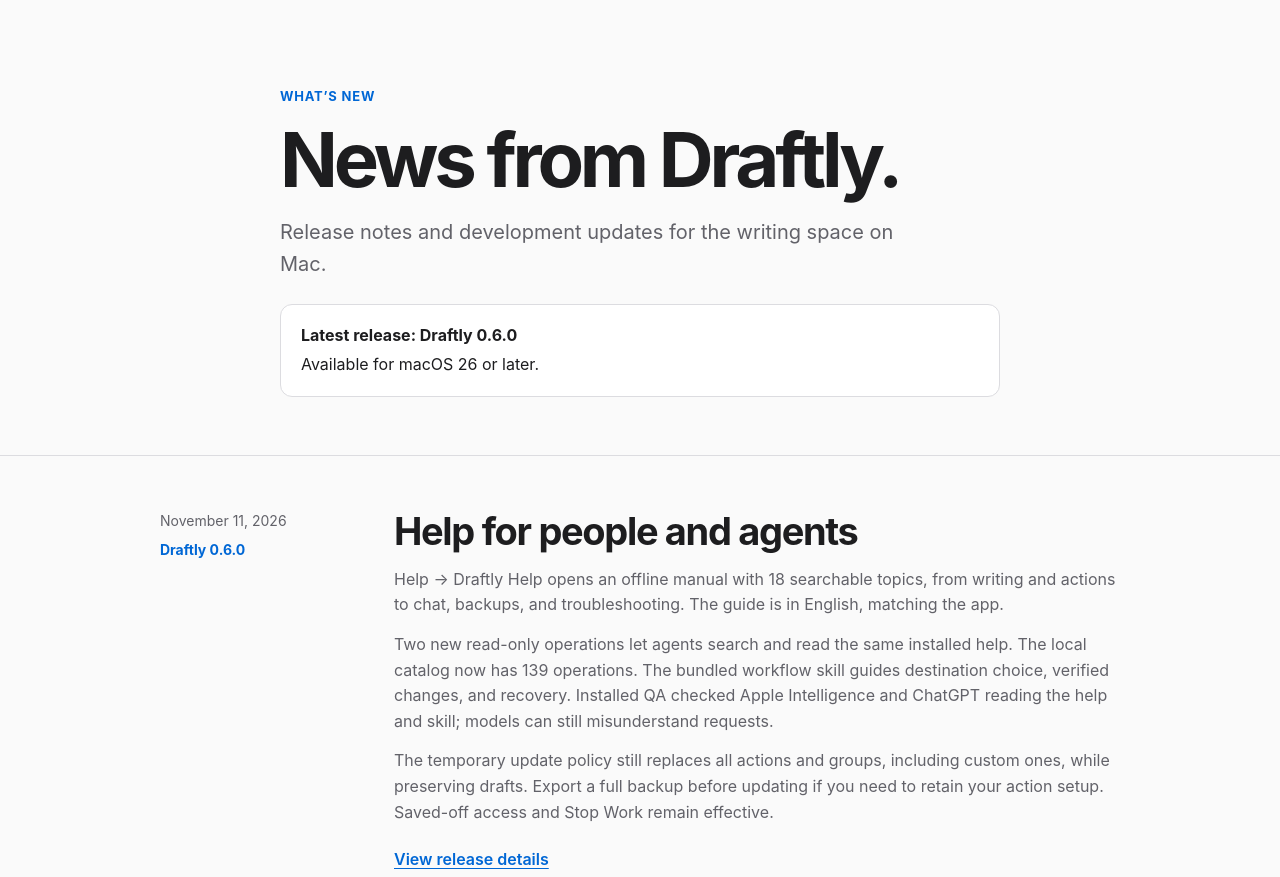
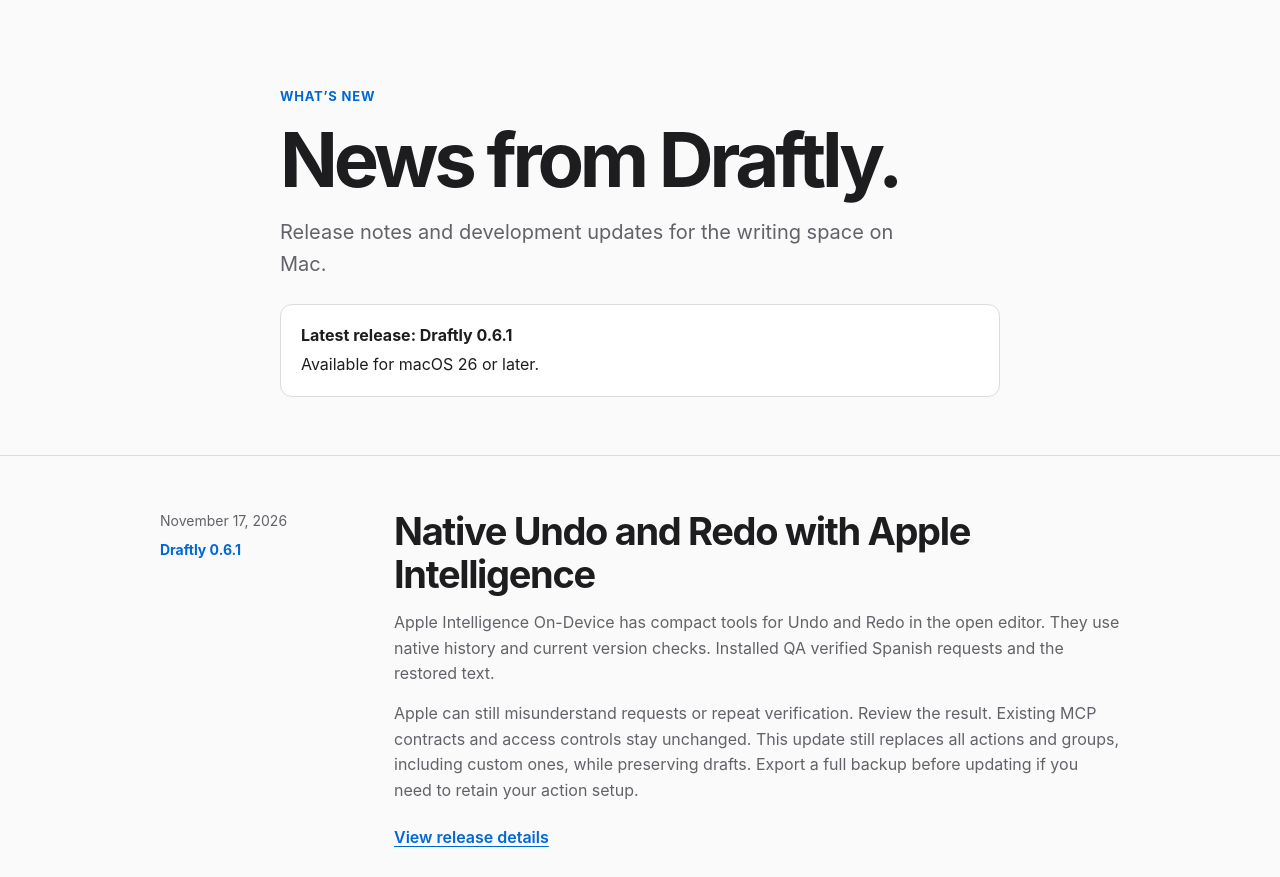
Before and after one commit to pobrespandas/draftly, a plain HTML site: page website/public/news.html in a window 1280 px wide. Shown: the part 75-952 px from the top of the page. Drawn offline with Linux system fonts and the light colour scheme.

Commit message:
chore(release): prepare 0.6.1 build 18 (#127)

```diff
--- a/website/public/news.html
+++ b/website/public/news.html
@@ -64,10 +64,14 @@
     <div class="eyebrow">What’s new</div>
     <h1>News from Draftly.</h1>
     <p class="lead">Release notes and development updates for the writing space on Mac.</p>
-    <div class="latest"><strong>Latest release: Draftly 0.6.0</strong><span>Available for macOS 26 or later.</span></div>
+    <div class="latest"><strong>Latest release: Draftly 0.6.1</strong><span>Available for macOS 26 or later.</span></div>
   </div>
   <section class="feed" aria-label="Draftly news">
     <div class="wrap">
+      <article>
+        <div class="meta"><time datetime="2026-11-17">November 17, 2026</time><span class="version">Draftly 0.6.1</span></div>
+        <div><h2>Native Undo and Redo with Apple Intelligence</h2><p>Apple Intelligence On-Device has compact tools for Undo and Redo in the open editor. They use native history and current version checks. Installed QA verified Spanish requests and the restored text.</p><p>Apple can still misunderstand requests or repeat verification. Review the result. Existing MCP contracts and access controls stay unchanged. This update still replaces all actions and groups, including custom ones, while preserving drafts. Export a full backup before updating if you need to retain your action setup.</p><a class="link" href="https://github.com/pobrespandas/draftly/releases/tag/v0.6.1">View release details</a></div>
+      </article>
       <article>
         <div class="meta"><time datetime="2026-11-11">November 11, 2026</time><span class="version">Draftly 0.6.0</span></div>
         <div><h2>Help for people and agents</h2><p>Help → Draftly Help opens an offline manual with 18 searchable topics, from writing and actions to chat, backups, and troubleshooting. The guide is in English, matching the app.</p><p>Two new read-only operations let agents search and read the same installed help. The local catalog now has 139 operations. The bundled workflow skill guides destination choice, verified changes, and recovery. Installed QA checked Apple Intelligence and ChatGPT reading the help and skill; models can still misunderstand requests.</p><p>The temporary update policy still replaces all actions and groups, including custom ones, while preserving drafts. Export a full backup before updating if you need to retain your action setup. Saved-off access and Stop Work remain effective.</p><a class="link" href="https://github.com/pobrespandas/draftly/releases/tag/v0.6.0">View release details</a></div>
```
Also changed, not shown: docs/releases/v0.6.1.txt (added), 2 other files.
